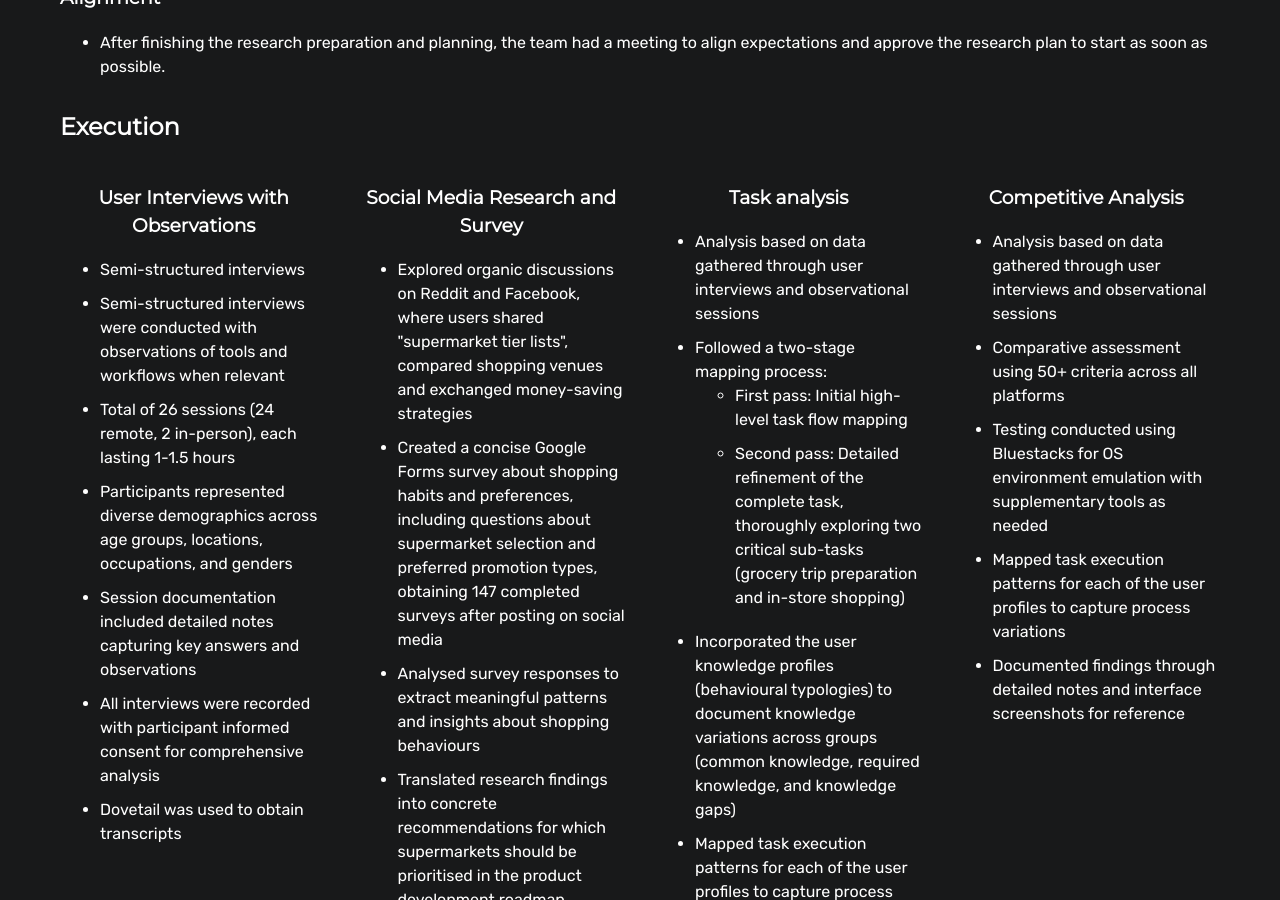
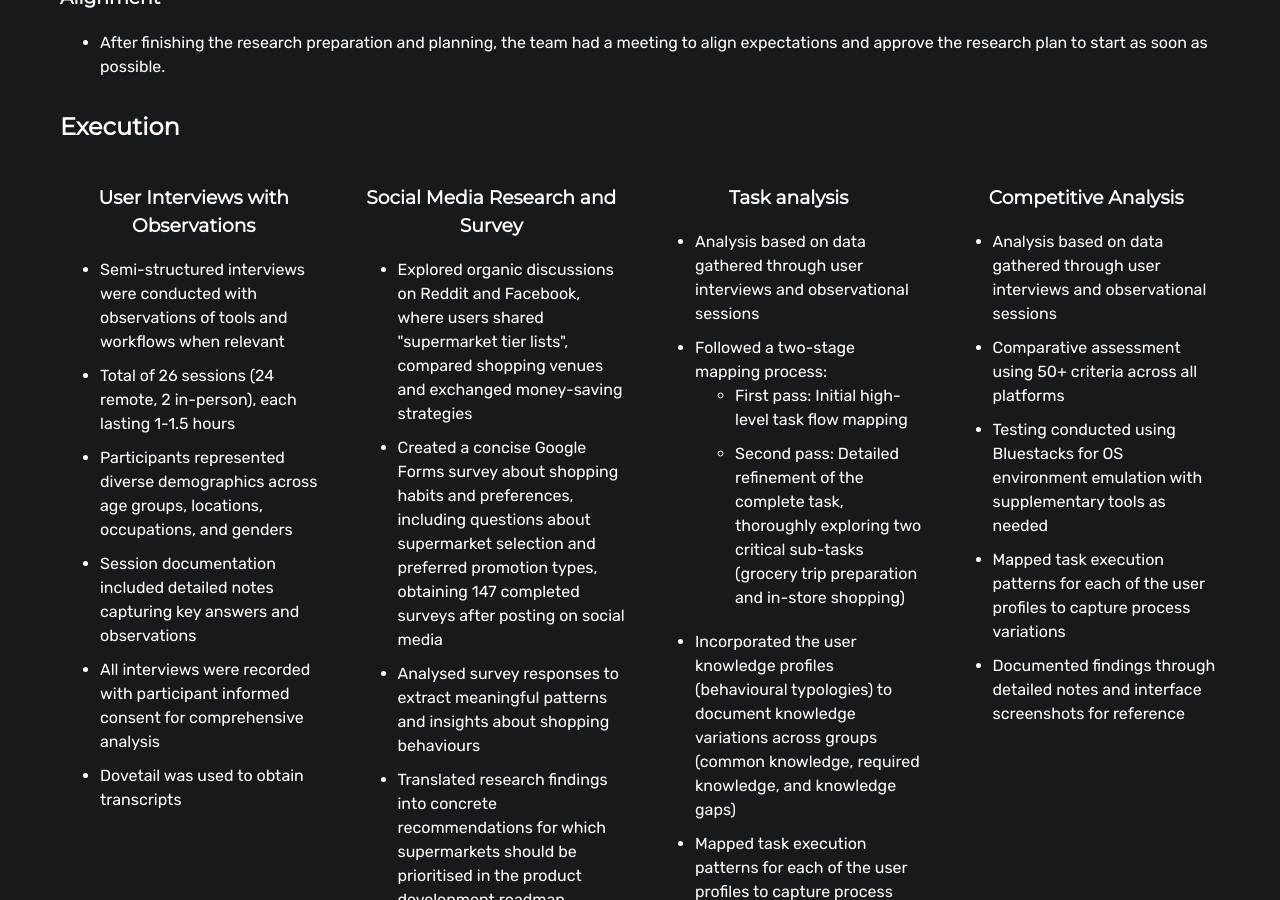
Before and after one commit to analuciacoimbra/analuciacoimbra.github.io, a Jekyll site: the page built from shoppingpreparation.html, in a window 1280 px wide and 900 px high, scrolled down 3718 px. Built offline with Jekyll 4.4.1, drawn with Linux system fonts in a browser that asks for light colours.

Commit message:
Update shoppingpreparation.html

```diff
--- a/shoppingpreparation.html
+++ b/shoppingpreparation.html
@@ -404,7 +404,6 @@ layout: default
     <div class="methods-col1">
       <h3>User Interviews with Observations</h3>
       <ul>
-        <li>Semi-structured interviews</li>
         <li>
           Semi-structured interviews were conducted with observations of tools
           and workflows when relevant
```
